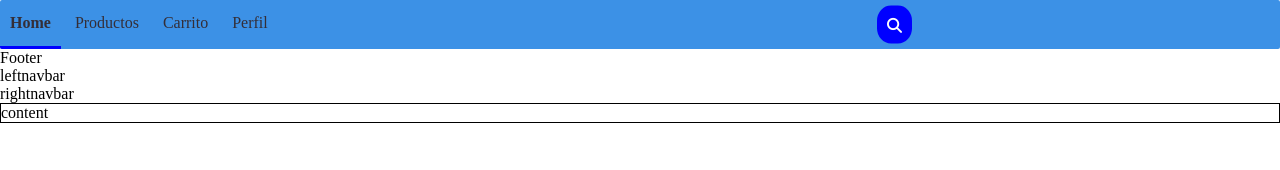
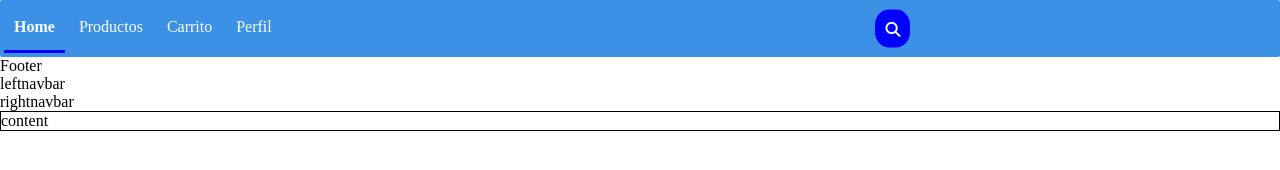
Before and after one commit to spiruto/grupo-3_ingenieria_1, a website with bundled scripts: page src/public/index.html in a window 1280 px wide. Built offline with nearby package versions, Linux system fonts and the light colour scheme.

Commit message:
Update main.css

```diff
--- a/src/public/assets/css/main.css
+++ b/src/public/assets/css/main.css
@@ -19,8 +19,8 @@
 
 /* Estilo de Nav Bar */
 .mainNavBar {
-  background-color: #3c91e6ff;
-  border: medium solid 4px solid;
+  background-color: var(--color-info);
+  border: 4px solid var(--color-info);
   border-radius: 2px;
   overflow: hidden;
   position: relative;
@@ -39,11 +39,10 @@
 
 .mainNavBar li a {
   display: block;
-  color: #342e37ff;
+  color: var(--color-secondary);
   text-align: center;
   padding: 14px 10px;
   text-decoration: none;
-
 }
 
 .mainNavBar a:hover,
@@ -99,7 +98,7 @@
 
 .button i {
   font-size: 15px;
-  color: white;
+  color:var(--color-secondary);
   line-height: 30px;
   transition: all .7s ease;
 }
```
